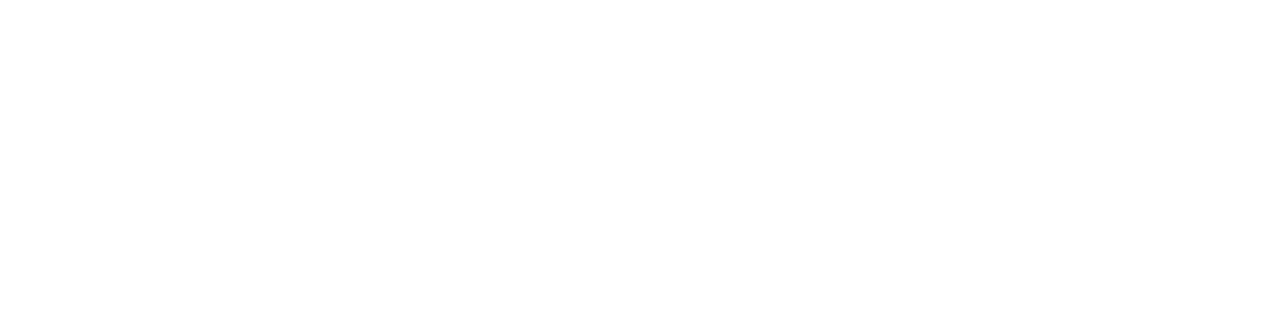
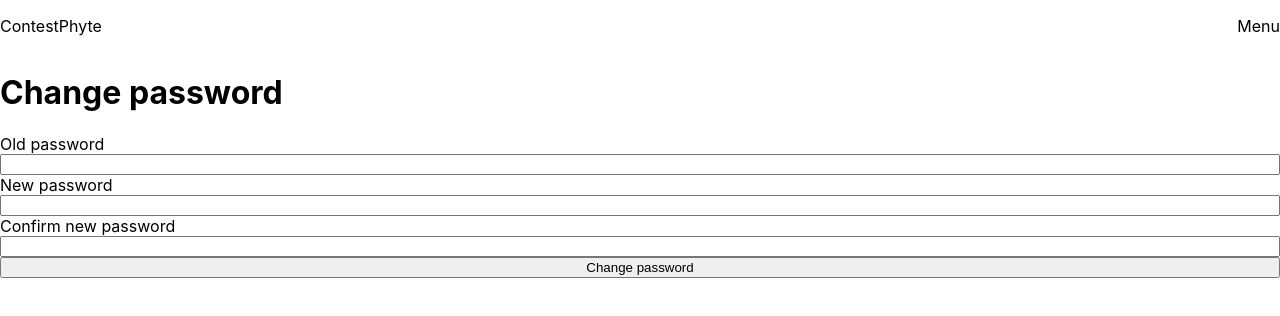
Before and after one commit to maximus202/contestphyte-app, a React (Create React App) app: page /change-password in a window 1280 px wide. Shown: the top 316 px of the page. Built offline with nearby package versions, Linux system fonts and the light colour scheme.

Commit message:
Added ChangePassword route.

```diff
--- a/src/App.js
+++ b/src/App.js
@@ -9,6 +9,7 @@
 import ContestLandingPage from './routes/ContestLandingPage/ContestLandingPage';
 import PostSignUp from './routes/PostSignUp/PostSignUp';
 import AccountSettings from './routes/AccountSettings/AccountSettings';
+import ChangePassword from './routes/ChangePassword/ChangePassword';
 
 function App() {
   return (
@@ -51,6 +52,10 @@
         component={AccountSettings}
         path="/account-settings"
       />
+      <Route
+        component={ChangePassword}
+        path="/change-password"
+      />
     </>
   );
 }
--- /dev/null
+++ b/src/routes/ChangePassword/ChangePassword.js
@@ -0,0 +1,26 @@
+import React from 'react';
+import NavBar from '../../components/NavBar/NavBar';
+
+function ChangePassword() {
+  return (
+    <>
+      <NavBar />
+      <header>
+        <h1>Change password</h1>
+      </header>
+      <section>
+        <form>
+          <label htmlFor="old-password">Old password</label>
+          <input type="password" name="old-password" />
+          <label htmlFor="new-password">New password</label>
+          <input type="password" name="new-password" />
+          <label htmlFor="confirm-new-password">Confirm new password</label>
+          <input type="password" name="confirm-new-password" />
+          <input type="submit" value="Change password" />
+        </form>
+      </section>
+    </>
+  );
+}
+
+export default ChangePassword;
```
Also changed, not shown: src/routes/ChangePassword/ChangePassword.css (added).
